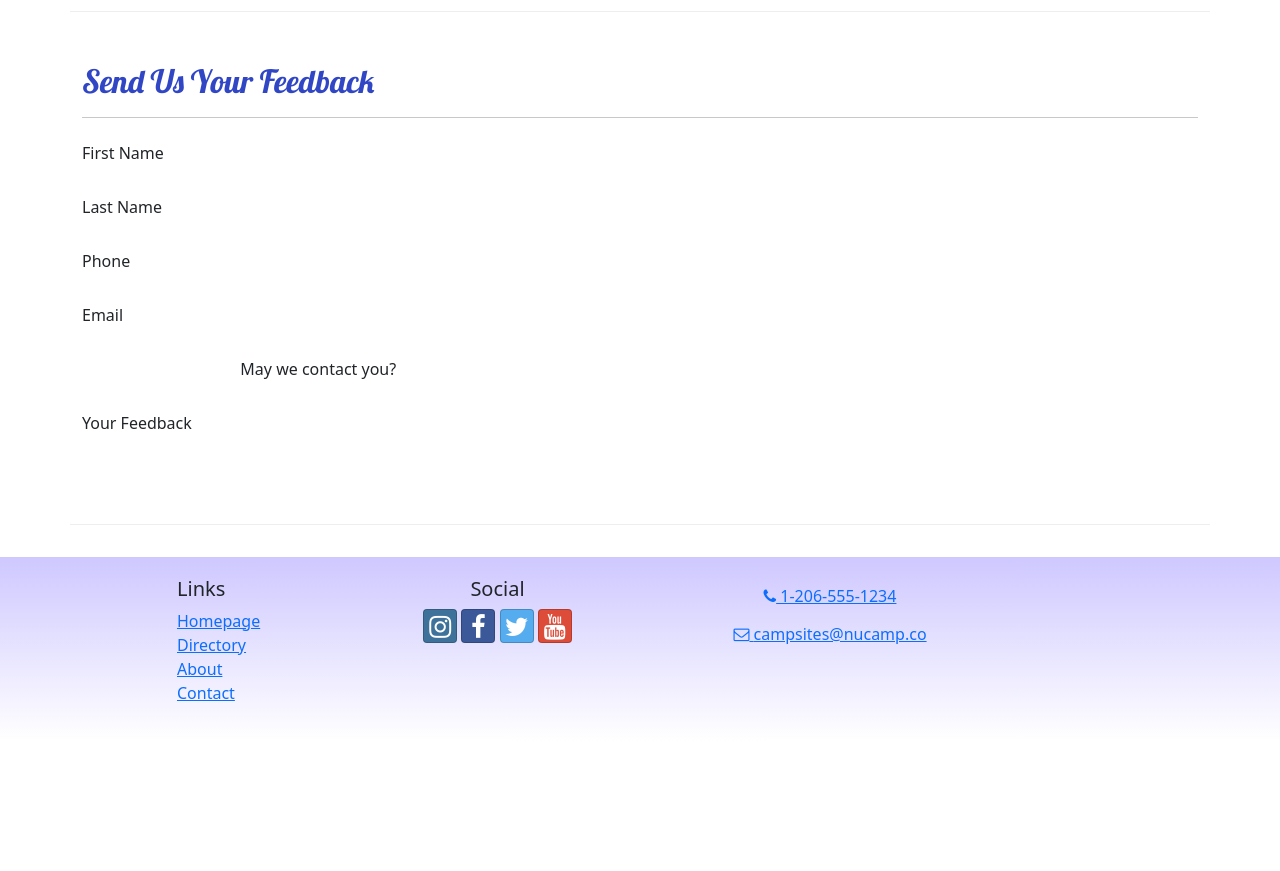
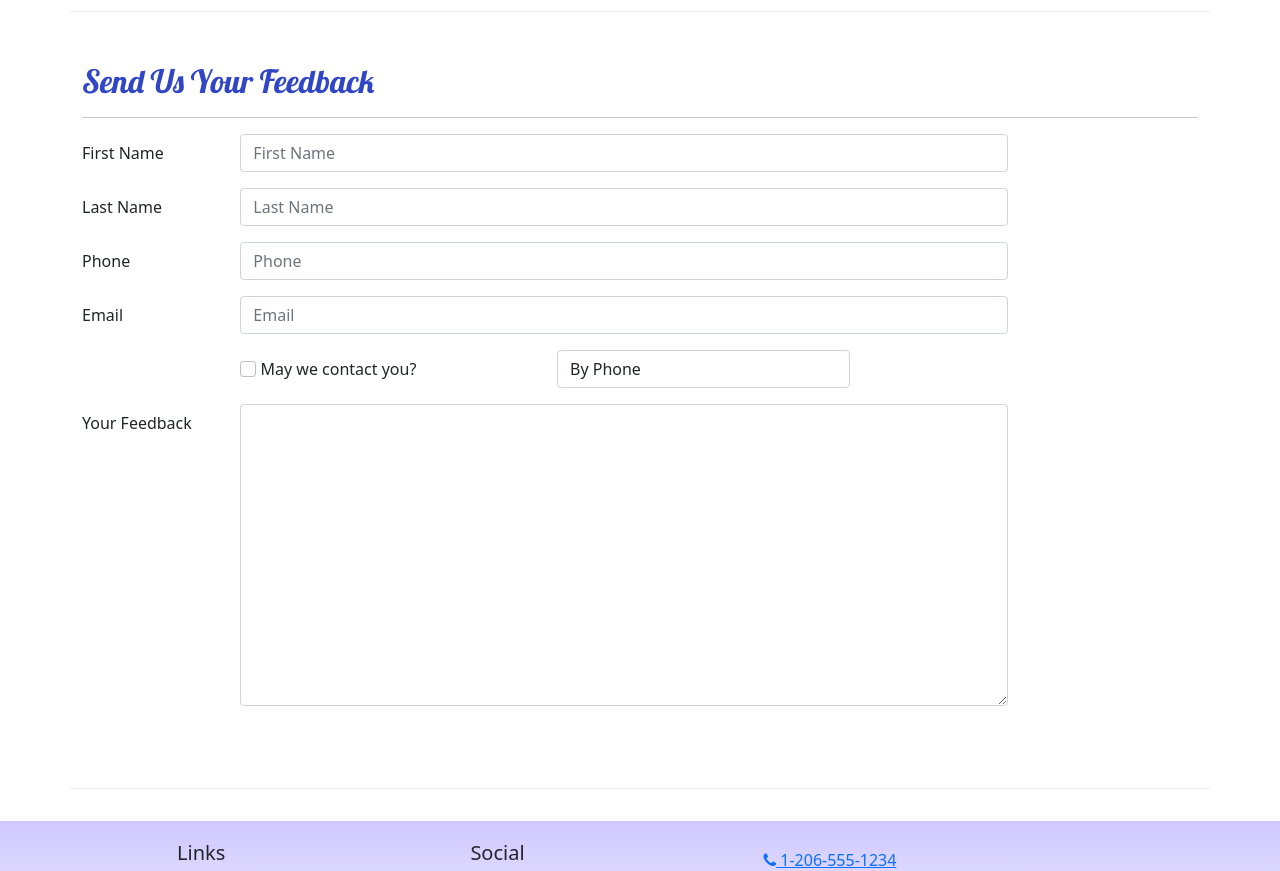
Before and after one commit to trautfish/nucampsite-react, a React (Create React App) app: page /contact in a window 1280 px wide. Shown: the part 480-1351 px from the top of the page. Before the commit the page ends 1221 px from the top, so only its background shows below. Built offline with nearby package versions, Linux system fonts and the light colour scheme.

Commit message:
ContactForm - Parts 1 + 2

```diff
--- a/src/components/ContactForm.js
+++ b/src/components/ContactForm.js
@@ -20,7 +20,11 @@
                         First Name
                     </Label>
                     <Col md='10'>
-
+                        <Field
+                            name='firstName'
+                            placeholder='First Name'
+                            className='form-control'
+                        />
                     </Col>
                 </FormGroup>
                 <FormGroup row>
@@ -28,34 +32,56 @@
                         Last Name
                     </Label>
                     <Col md='10'>
-
+                        <Field
+                            name='lastName'
+                            placeholder='Last Name'
+                            className='form-control'
+                        />
                     </Col>
-
                 </FormGroup>
                 <FormGroup row>
                     <Label htmlFor='phoneNum' md='2'>
                         Phone
                     </Label>
                     <Col md='10'>
-
+                        <Field
+                            name='phoneNum'
+                            placeholder='Phone'
+                            className='form-control'
+                        />
                     </Col>
-
                 </FormGroup>
                 <FormGroup row>
                     <Label htmlFor='email' md='2'>
                         Email
                     </Label>
                     <Col md='10'>
-
+                        <Field
+                            name='email'
+                            placeholder='Email'
+                            type='email'
+                            className='form-control'
+                        />
                     </Col>
-
                 </FormGroup>
                 <FormGroup row>
                     <Label check md={{ size: 4, offset: 2 }}>
+                        <Field
+                            name='agree'
+                            type='checkbox'
+                            className='form-check-input'
+                        />{' '}
                         May we contact you?
                     </Label>
                     <Col md='4'>
-
+                        <Field
+                            name='contactType'
+                            as='select'
+                            className='form-control'
+                        >
+                            <option>By Phone</option>
+                            <option>By Email</option>
+                        </Field>
                     </Col>
                 </FormGroup>
                 <FormGroup row>
@@ -63,7 +89,12 @@
                         Your Feedback
                     </Label>
                     <Col md='10'>
-
+                        <Field
+                            name='feedback'
+                            as='textarea'
+                            rows='12'
+                            className='form-control'
+                        />
                     </Col>
                 </FormGroup>
                 <FormGroup row>
```
